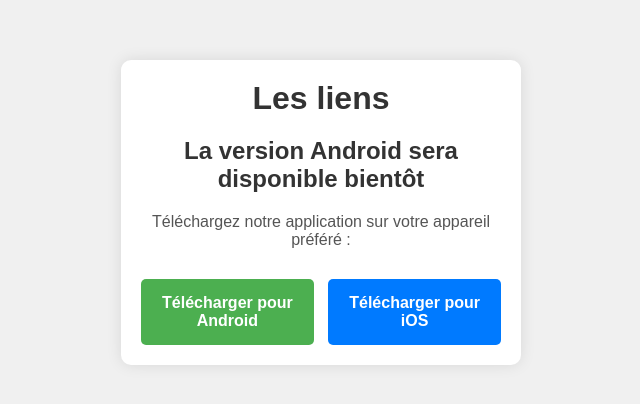
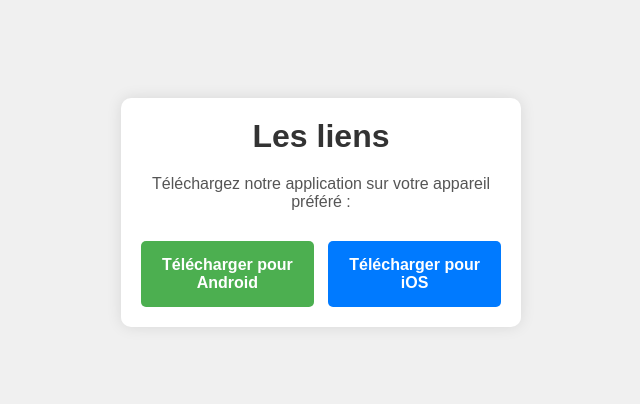
Before and after one commit to budgetappgestion/liens, a plain HTML site: page index.html in a window 1280 px wide. Shown: the part 188-592 px from the top of the page, without its empty margins (319-959 px from the left). Drawn offline with Linux system fonts and the light colour scheme.

Commit message:
Update index.html

```diff
--- a/index.html
+++ b/index.html
@@ -95,7 +95,6 @@
 
     <div class="container">
         <h1>Les liens</h1>
-        <h2>La version Android sera disponible bientôt </h2>
         <p>Téléchargez notre application sur votre appareil préféré :</p>
         <div class="app-links">
             <a href="https://play.google.com/store/apps/details?id=com.gestion.budgetapp" target="_blank">Télécharger pour Android</a>
```
